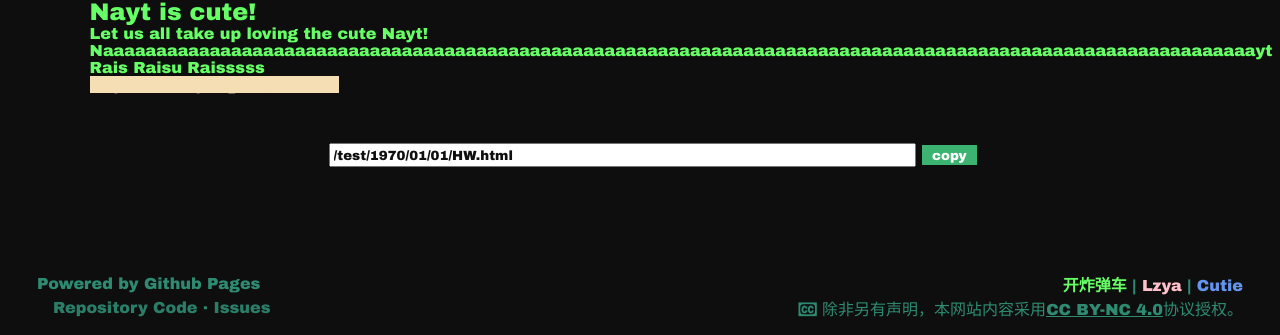
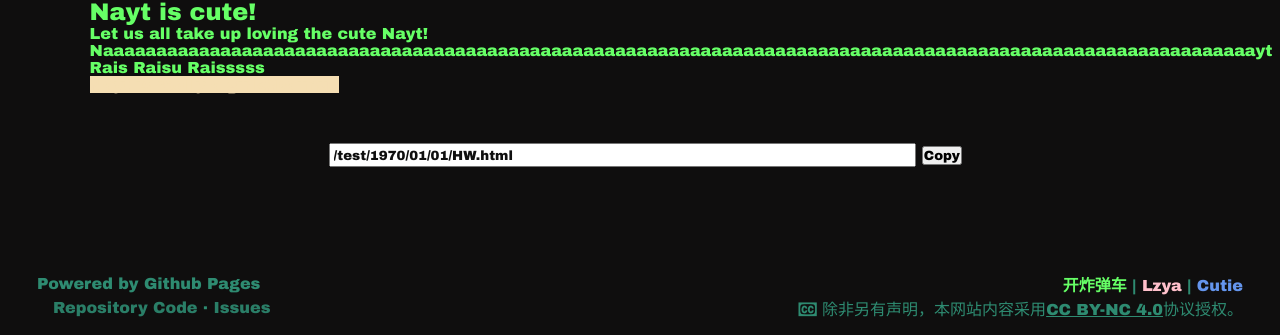
Before and after one commit to Kaizhadanche/kaizhadanche.github.io, a Jekyll site: the page built from _posts/1970-01-01-HW.md, in a window 1280 px wide. Shown: the part 193-528 px from the top of the page. Built offline with Jekyll 4.4.1, drawn with Linux system fonts in a browser that asks for light colours; comment, search, counter and statistics services are not loaded.

Commit message:
Update post.html

```diff
--- a/_layouts/post.html
+++ b/_layouts/post.html
@@ -8,7 +8,7 @@
 		<link href="https://cdn.staticfile.org/font-awesome/4.7.0/css/font-awesome.css" rel="stylesheet"/>
 		<script type="text/javascript" src="/js/blog.js"></script>
 		<script type="text/javascript" src="/js/jquery.js"></script>
-		<script src="https://cdnjs.cloudflare.com/ajax/libs/clipboard.js/2.0.8/clipboard.min.js"></script>
+		<script src="https://cdn.jsdelivr.net/npm/clipboard@2.0.8/dist/clipboard.min.js"></script>
 	</head>
 	<body>
 		<header id="header"></header>
@@ -40,7 +40,7 @@
 			</div>
 			<div class="href">
 				<input type="text" value="{{ page.url | relative_url }}" class="href-url" />
-				<input type="button" value="copy" onclick="copyhref();" class="href-button" data-clipboard-target=".href-url" />
+				<button class="href-button" data-clipboard-target=".href-url">Copy</button>
 			</div>
 			<div class="comment">
 				<script src="https://utteranc.es/client.js"
```
